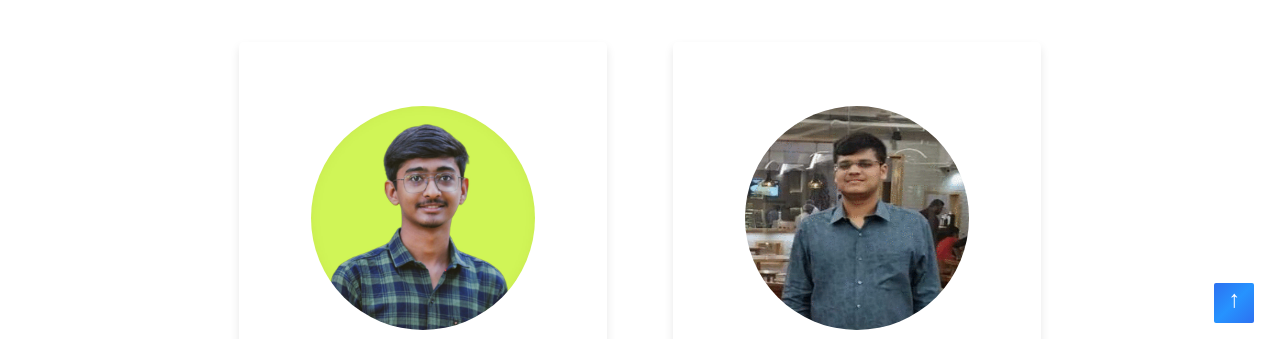
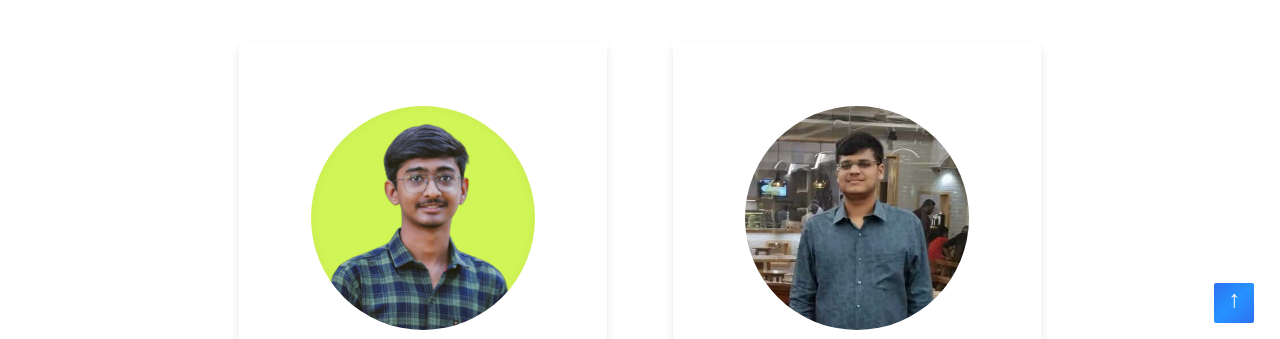
Before and after one commit to dhyey6602/MSTC, a website: page aboutus.html in a window 1280 px wide. Shown: the part 437-776 px from the top of the page. Drawn offline with Linux system fonts and the light colour scheme.

Commit message:
A small update

```diff
--- a/aboutus.html
+++ b/aboutus.html
@@ -70,7 +70,7 @@
                 <div class="main__content-card-position">Convener</div>
             </div>
             <div class="main__content-card">
-                <img src="css/images/vyom.gif" alt="Image" class="aboutus_pic">
+                <img src="css/images/vyom.jpeg" alt="Image" class="aboutus_pic">
                 <div class="main__content-card-name">Vyom Saraf</div>
                 <div class="main__content-card-position">Deputy Convener</div>
             </div>
```
